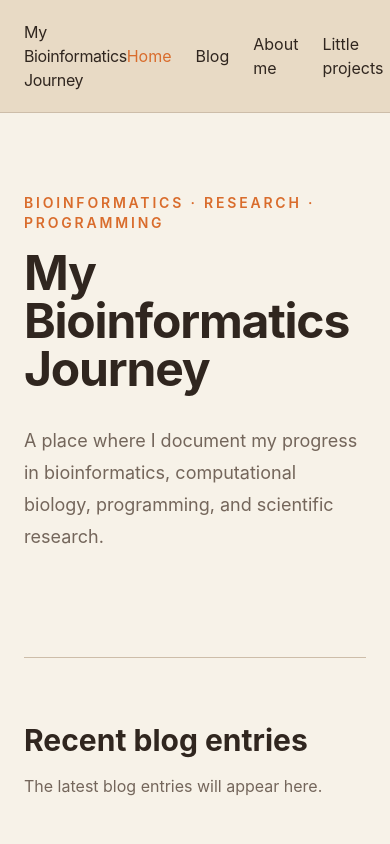
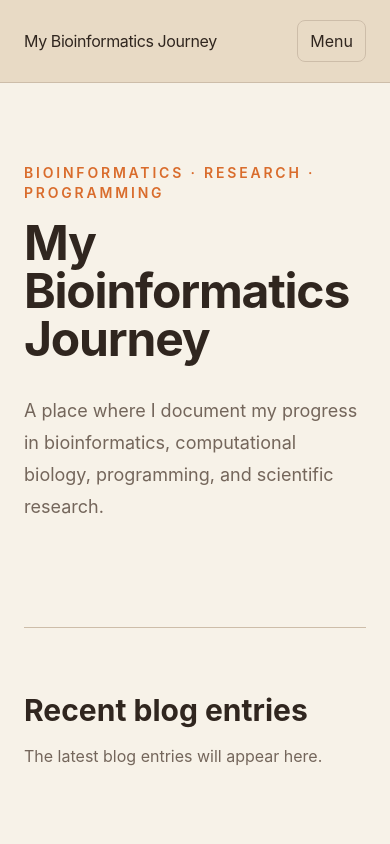
Before and after one commit to tamdanp01-beep/MyBlog, a React (Vite) app: page / in a window 390 px wide. Shown: the top 844 px of the page. Built offline with nearby package versions, Linux system fonts and the light colour scheme.

Commit message:
Add shared navigation and theme configuration

```diff
--- a/src/components/layout/Navbar.jsx
+++ b/src/components/layout/Navbar.jsx
@@ -1,32 +1,33 @@
 import { NavLink } from "react-router";
 
-const navigationItems = [
-    { label: "Home", path: "/" },
-    { label: "Blog", path: "/blog" },
-    { label: "About me", path: "/about" },
-    { label: "Little projects", path: "/projects" },
-];
+import { navigationItems } from "../../data/navigation";
 
 function Navbar() {
     return (
-        <header className="sticky top-0 z-50 border-b border-[#cdbda9] bg-[#e7d8c3]/95 backdrop-blur">
-            <nav className="mx-auto flex max-w-6xl items-center justify-between px-6 py-5">
+        <header className="sticky top-0 z-50 border-b border-[var(--color-border)] bg-[var(--color-navbar)]/95 backdrop-blur">
+            <nav
+                className="mx-auto flex max-w-6xl items-center justify-between px-6 py-5"
+                aria-label="Main navigation"
+            >
                 <NavLink
                     to="/"
-                    className="text-xl font-bold tracking-tight text-[#30261f]"
+                    className="text-xl font-bold tracking-tight text-[var(--color-text)]"
                 >
                     My Bioinformatics Journey
                 </NavLink>
 
-                <div className="flex items-center gap-6">
+                <div className="hidden items-center gap-6 md:flex">
                     {navigationItems.map((item) => (
                         <NavLink
                             key={item.path}
                             to={item.path}
+                            end={item.path === "/"}
                             className={({ isActive }) =>
                                 [
-                                    "text-sm font-medium transition-colors hover:text-[#d96c2c]",
-                                    isActive ? "text-[#d96c2c]" : "text-[#30261f]",
+                                    "border-b-2 py-1 text-sm font-medium transition-colors",
+                                    isActive
+                                        ? "border-[var(--color-accent)] text-[var(--color-accent)]"
+                                        : "border-transparent text-[var(--color-text)] hover:text-[var(--color-accent)]",
                                 ].join(" ")
                             }
                         >
@@ -34,6 +35,14 @@ function Navbar() {
                         </NavLink>
                     ))}
                 </div>
+
+                <button
+                    type="button"
+                    className="rounded-lg border border-[var(--color-border)] px-3 py-2 text-sm font-medium md:hidden"
+                    aria-label="Open navigation menu"
+                >
+                    Menu
+                </button>
             </nav>
         </header>
     );
--- a/src/components/layout/PageLayout.jsx
+++ b/src/components/layout/PageLayout.jsx
@@ -5,7 +5,7 @@ import Navbar from "./Navbar";
 
 function PageLayout() {
     return (
-        <div className="flex min-h-screen flex-col bg-[#f7f2e8] text-[#30261f]">
+        <div className="flex min-h-screen flex-col bg-[var(--color-background)] text-[var(--color-text)]">
             <Navbar />
 
             <main className="flex-1">
--- a/src/data/navigation.js
+++ b/src/data/navigation.js
@@ -0,0 +1,18 @@
+export const navigationItems = [
+    {
+        label: "Home",
+        path: "/",
+    },
+    {
+        label: "Blog",
+        path: "/blog",
+    },
+    {
+        label: "About me",
+        path: "/about",
+    },
+    {
+        label: "Little projects",
+        path: "/projects",
+    },
+];
--- a/src/index.css
+++ b/src/index.css
@@ -1,15 +1,28 @@
 @import "tailwindcss";
 
 :root {
+  --color-background: #f7f2e8;
+  --color-surface: #fffdf8;
+  --color-surface-muted: #ede3d3;
+  --color-text: #30261f;
+  --color-text-muted: #74665b;
+  --color-border: #cdbda9;
+  --color-accent: #d96c2c;
+  --color-accent-dark: #a94718;
+  --color-navbar: #e7d8c3;
+
   font-family:
     Inter, ui-sans-serif, system-ui, -apple-system, BlinkMacSystemFont,
     "Segoe UI", sans-serif;
 
-  color: #30261f;
-  background-color: #f7f2e8;
-
+  color: var(--color-text);
+  background-color: var(--color-background);
   font-synthesis: none;
   text-rendering: optimizeLegibility;
+}
+
+* {
+  box-sizing: border-box;
 }
 
 html {
@@ -20,10 +33,24 @@ body {
   min-width: 320px;
   min-height: 100vh;
   margin: 0;
-  background-color: #f7f2e8;
+  background-color: var(--color-background);
 }
 
 button,
 a {
   font: inherit;
 }
+
+button {
+  cursor: pointer;
+}
+
+img {
+  display: block;
+  max-width: 100%;
+}
+
+::selection {
+  color: white;
+  background-color: var(--color-accent);
+}
```
